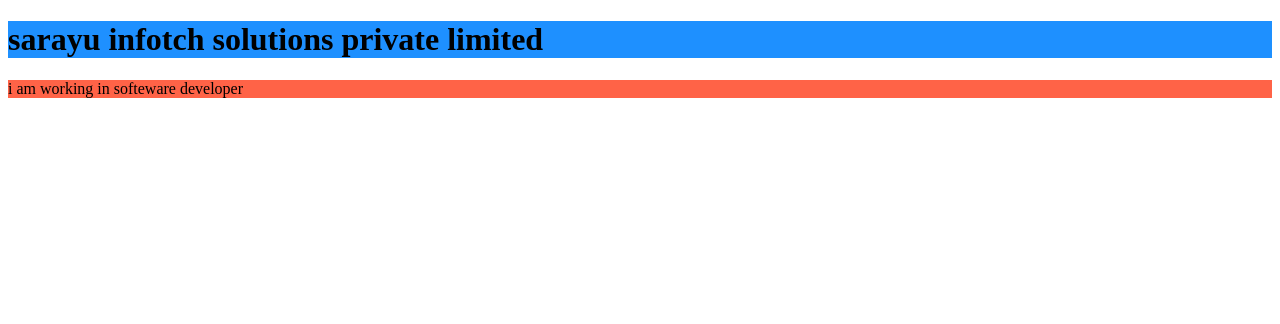
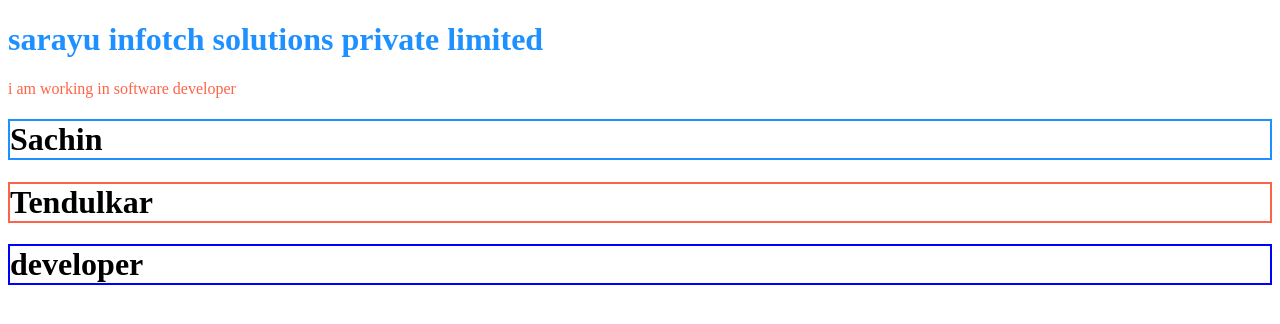
Before and after one commit to sachinVS12/sample-practice-code, a website: page signup.html in a window 1280 px wide. Drawn offline with Linux system fonts and the light colour scheme.

Commit message:
practice htmls7

```diff
--- a/signup.html
+++ b/signup.html
@@ -6,9 +6,11 @@
     <title>web page</title>
   </head>
   <body>
-    <h1 style="background-color: dodgerblue">
-      sarayu infotch solutions private limited
-    </h1>
-    <p style="background-color: tomato">i am working in softeware developer</p>
+    <h1 style="color: dodgerblue">sarayu infotch solutions private limited</h1>
+    <p style="color: tomato">i am working in software developer</p>
+
+    <h1 style="border: 2px solid dodgerblue">Sachin</h1>
+    <h1 style="border: 2px solid tomato">Tendulkar</h1>
+    <h1 style="border: 2px solid blue">developer</h1>
   </body>
 </html>
```
